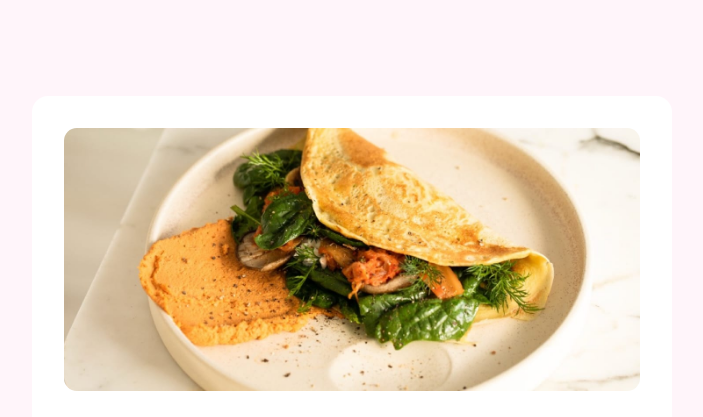
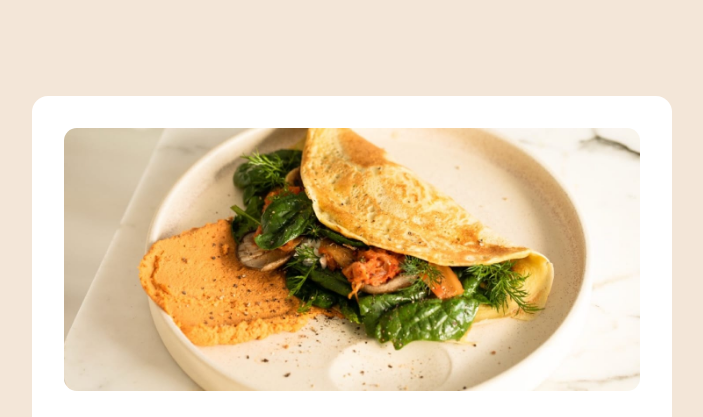
Before and after one commit to Joe-Wa1ker/recipe-page-main, a plain HTML site: page index.html in a window 1280 px wide. Shown: the top 417 px of the page, without its empty margins (288-991 px from the left). Drawn offline with Linux system fonts and the light colour scheme.

Commit message:
I am not sure why, but there are a few thing which don't seem to have updated in the last commit.

```diff
--- a/styles.css
+++ b/styles.css
@@ -9,7 +9,7 @@ body {
     line-height: 1.6rem;
 
     @media (width > 700px) {
-        background-color: hsl(330, 100%, 98%);
+        background-color: hsl(30, 54%, 90%);
     }
 }
 
```
Also changed, not shown: Solution screenshots/Mobile-recipe-page-main.png, 1 other file.
